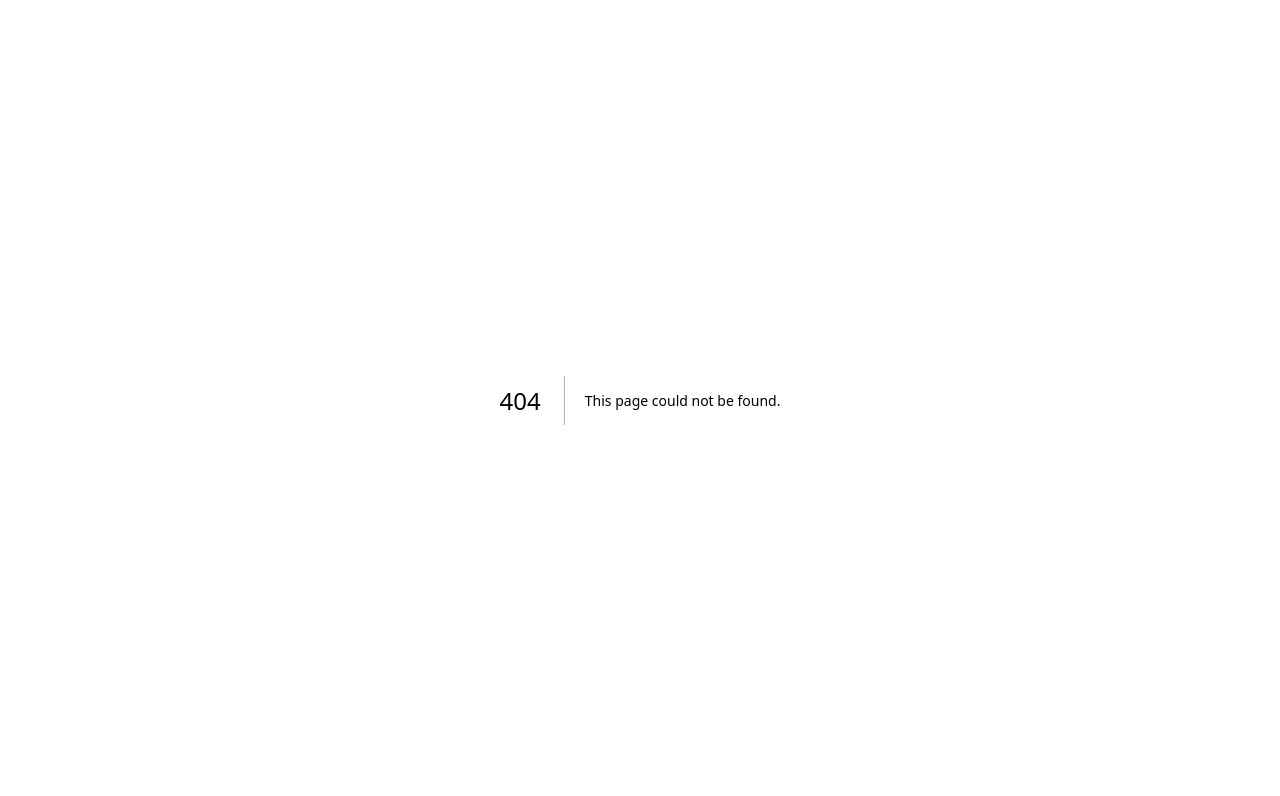
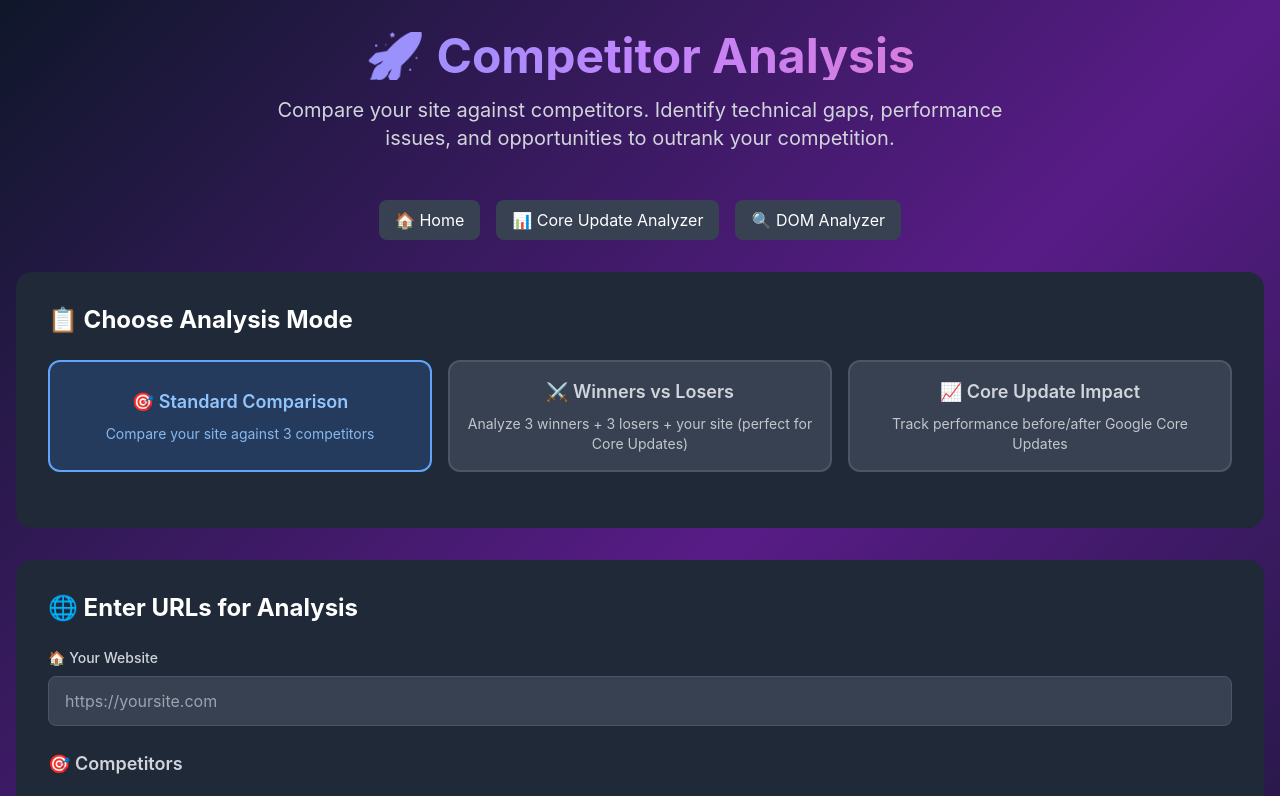
Before and after one commit to henrikbondtofte/trafficl, a Next.js app: page /competitor-analysis in a window 1280 px wide. Before the commit this address had no page. Shown: the top 796 px of the page. Built offline with nearby package versions, Linux system fonts and the light colour scheme.

Commit message:
Add files via upload

```diff
--- /dev/null
+++ b/pages/competitor-analysis.js
@@ -0,0 +1,44 @@
+import { useState } from 'react';
+import Head from 'next/head';
+import CompetitorAnalysis from '../components/SEOTools/CompetitorAnalysis';
+
+export default function CompetitorAnalysisPage() {
+  return (
+    <div className="min-h-screen bg-gradient-to-br from-slate-900 via-purple-900 to-slate-900">
+      <Head>
+        <title>Competitor Analysis - SEO Tools</title>
+        <meta name="description" content="Advanced competitor analysis tool for SEO performance comparison" />
+      </Head>
+
+      <div className="container mx-auto px-4 py-8">
+        {/* Header */}
+        <div className="text-center mb-12">
+          <h1 className="text-5xl font-bold bg-gradient-to-r from-blue-400 via-purple-400 to-pink-400 bg-clip-text text-transparent mb-4">
+            🚀 Competitor Analysis
+          </h1>
+          <p className="text-xl text-gray-300 max-w-3xl mx-auto">
+            Compare your site against competitors. Identify technical gaps, performance issues, and opportunities to outrank your competition.
+          </p>
+        </div>
+
+        {/* Navigation */}
+        <div className="mb-8">
+          <nav className="flex justify-center space-x-4 mb-8">
+            <a href="/" className="px-4 py-2 bg-gray-700 text-white rounded-lg hover:bg-gray-600 transition-colors">
+              🏠 Home
+            </a>
+            <a href="/core-update-analyzer" className="px-4 py-2 bg-gray-700 text-white rounded-lg hover:bg-gray-600 transition-colors">
+              📊 Core Update Analyzer
+            </a>
+            <a href="/lighthouse-dom-analyzer" className="px-4 py-2 bg-gray-700 text-white rounded-lg hover:bg-gray-600 transition-colors">
+              🔍 DOM Analyzer
+            </a>
+          </nav>
+        </div>
+
+        {/* Main Component */}
+        <CompetitorAnalysis />
+      </div>
+    </div>
+  );
+}
```
